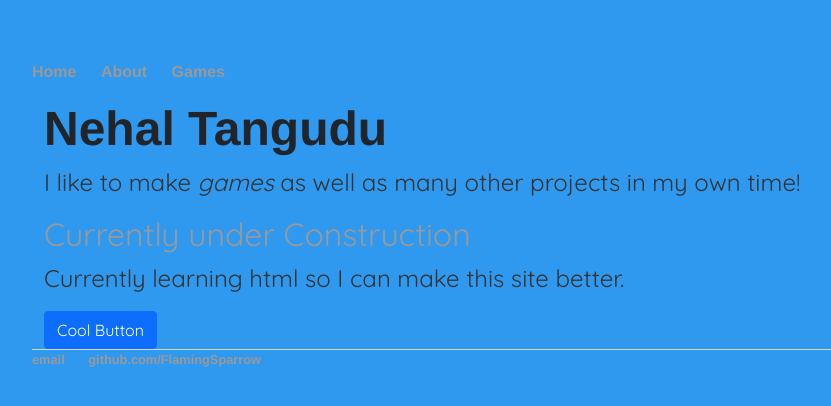
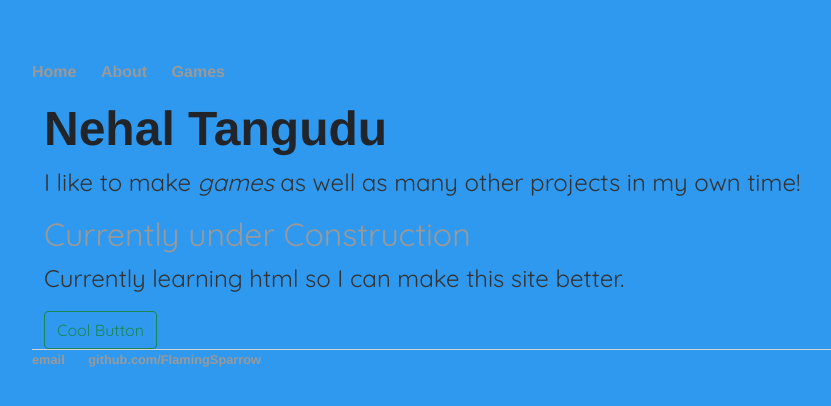
Before and after one commit to FlamingSparrow/flamingsparrow.github.io, a Jekyll site: the page built from index.html, in a window 1280 px wide. Shown: the top 406 px of the page, without its empty margins (160-991 px from the left). Built offline with Jekyll 4.4.1, drawn with Linux system fonts in a browser that asks for light colours.

Commit message:
Update index.html

```diff
--- a/index.html
+++ b/index.html
@@ -10,6 +10,6 @@ title: FlamingSparrow
 
 <body>
 	<p>Currently learning html so I can make this site better.</p>
-	<a class="btn btn-primary" href="/games.html" role="button">Cool Button</a>
+	<a class="btn btn-outline-success" href="/games.html" role="button">Cool Button</a>
 	<script src="https://cdn.jsdelivr.net/npm/bootstrap@5.0.2/dist/js/bootstrap.bundle.min.js" integrity="sha384-MrcW6ZMFYlzcLA8Nl+NtUVF0sA7MsXsP1UyJoMp4YLEuNSfAP+JcXn/tWtIaxVXM" crossorigin="anonymous"></script>
 </body>
```
